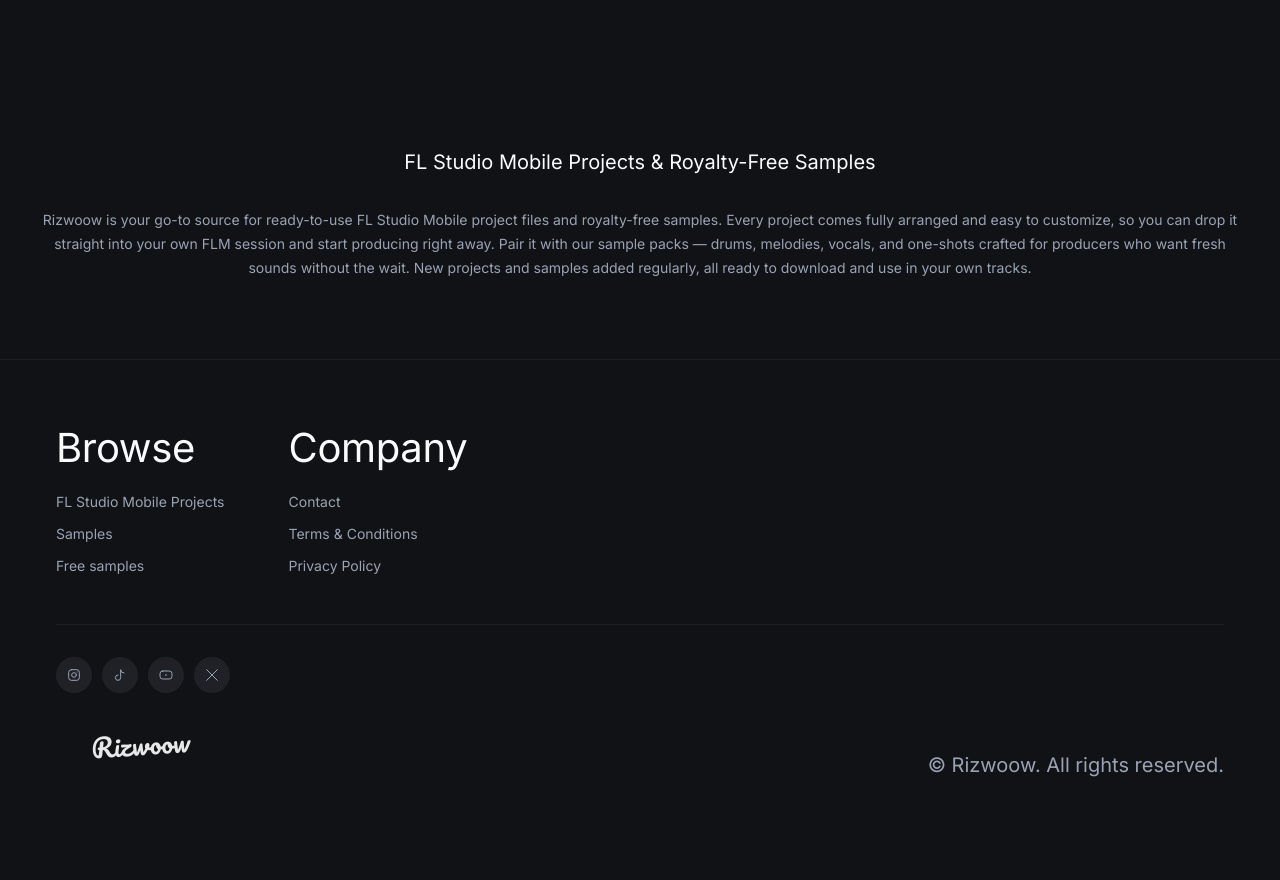
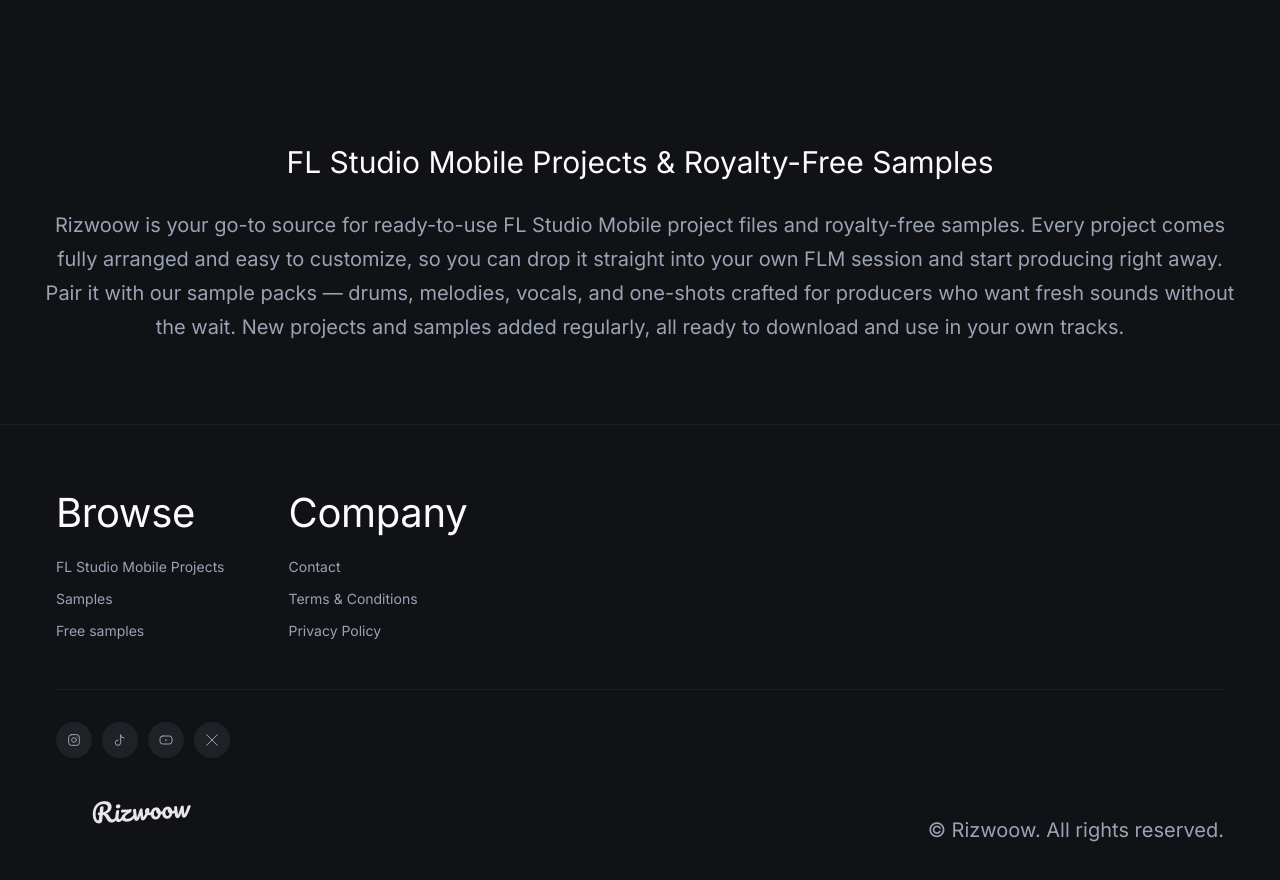
Before and after one commit to xe986232-ai/Wann, a Next.js app: page / in a window 1280 px wide. Shown: the part 1500-2380 px from the top of the page. Before the commit the page ends 2321 px from the top, so only its background shows below. Built offline with nearby package versions, Linux system fonts and the light colour scheme.

Commit message:
Set site intro title to 30px and body text to 20px

```diff
--- a/src/components/layout/site-intro.tsx
+++ b/src/components/layout/site-intro.tsx
@@ -5,7 +5,7 @@
         <h2
           className="font-medium text-foreground"
           style={{
-            fontSize: "20px",
+            fontSize: "30px",
             WebkitTextSizeAdjust: "none",
             textSizeAdjust: "none",
           }}
@@ -15,7 +15,7 @@
         <p
           className="text-muted"
           style={{
-            fontSize: "14px",
+            fontSize: "20px",
             lineHeight: "1.7",
             WebkitTextSizeAdjust: "none",
             textSizeAdjust: "none",
```
